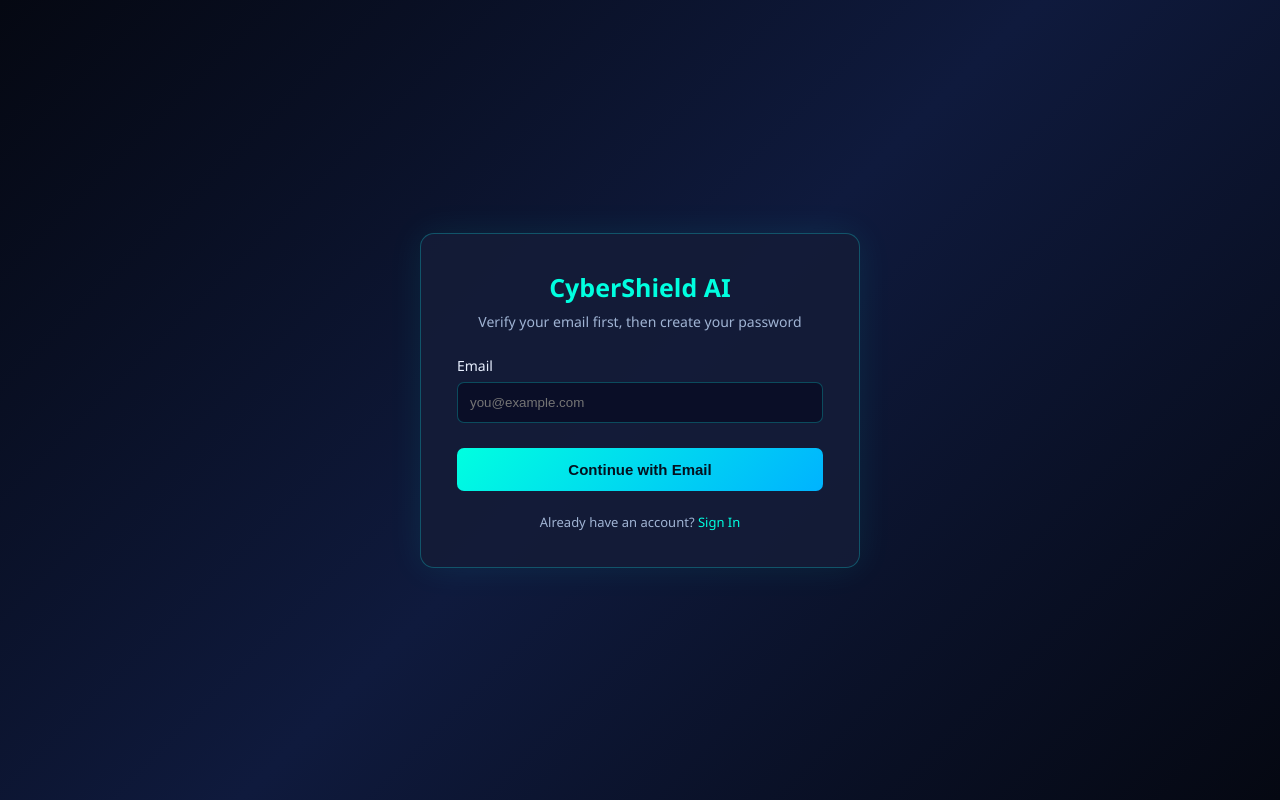
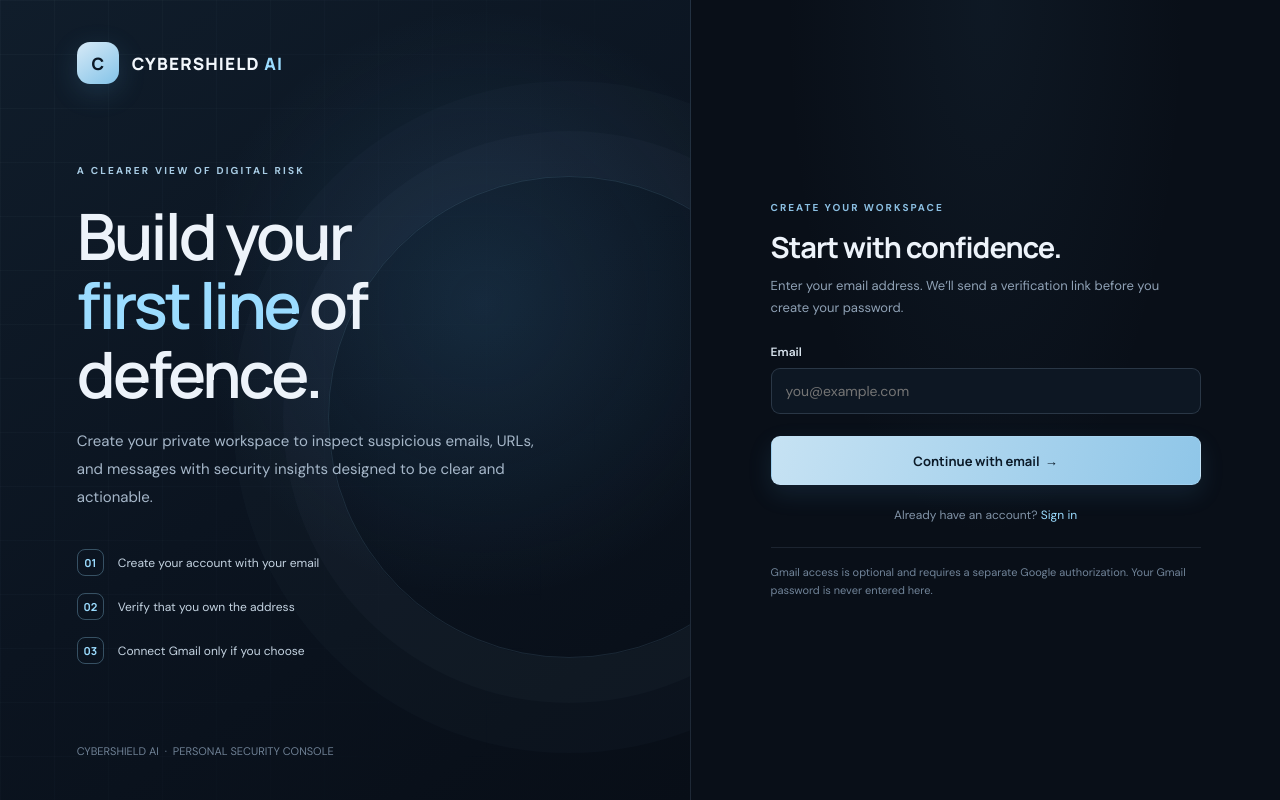
Before and after one commit to syedamahvish03/cyberShieldai, a Django app: page /register/ in a window 1280 px wide. Run offline with Django 5.2, Linux system fonts and the light colour scheme; parts of the project's set-up code (start-up, migrations or seed data) failed here and were passed over.

Commit message:
Redesign registration experience with premium security branding

```diff
--- a/backend/analyzer/templates/registration/register.html
+++ b/backend/analyzer/templates/registration/register.html
@@ -1,155 +1,69 @@
-<!DOCTYPE html>
+<!doctype html>
 <html lang="en">
 <head>
-    <meta charset="UTF-8">
-    <meta name="viewport" content="width=device-width, initial-scale=1.0">
-    <title>Create Account - CyberShield AI</title>
-
+  <meta charset="UTF-8"><meta name="viewport" content="width=device-width, initial-scale=1">
+  <meta name="theme-color" content="#080d15">
+  <title>Create Account | CyberShield AI</title>
+  <link rel="preconnect" href="https://fonts.googleapis.com"><link rel="preconnect" href="https://fonts.gstatic.com" crossorigin>
+  <link href="https://fonts.googleapis.com/css2?family=DM+Sans:wght@400;500;600;700&family=Manrope:wght@400;500;600;700;800&display=swap" rel="stylesheet">
   <style>
-        * {
-            box-sizing: border-box;
-            margin: 0;
-            padding: 0;
-        }
-
-        body {
-            min-height: 100vh;
-            display: flex;
-            align-items: center;
-            justify-content: center;
-            padding: 20px;
-            background: linear-gradient(135deg, #050812, #0f1a3d, #050812);
-            color: #e8f0ff;
-            font-family: "Segoe UI", Arial, sans-serif;
-        }
-
-        .register-card {
-            width: 100%;
-            max-width: 440px;
-            padding: 36px;
-            background: rgba(20, 28, 56, 0.9);
-            border: 1px solid rgba(15, 255, 255, 0.25);
-            border-radius: 14px;
-            box-shadow: 0 0 35px rgba(0, 255, 255, 0.08);
-        }
-
-        h1 {
-            margin-bottom: 8px;
-            text-align: center;
-            color: #00ffe0;
-            font-size: 25px;
-        }
-
-        .subtitle {
-            margin-bottom: 25px;
-            text-align: center;
-            color: #a0b4d4;
-            font-size: 14px;
-        }
-
-        label {
-            display: block;
-            margin: 15px 0 7px;
-            font-size: 14px;
-        }
-
-        input {
-            width: 100%;
-            padding: 12px;
-            border: 1px solid rgba(15, 255, 255, 0.25);
-            border-radius: 7px;
-            outline: none;
-            background: #0a0e27;
-            color: #ffffff;
-        }
-
-        input:focus {
-            border-color: #00ffe0;
-        }
-
-        .helptext {
-            display: block;
-            margin-top: 7px;
-            color: #91a5c8;
-            font-size: 12px;
-            line-height: 1.5;
-        }
-
-        ul.errorlist {
-            margin-top: 7px;
-            color: #ff6b81;
-            font-size: 13px;
-            list-style-position: inside;
-        }
-
-        button {
-            width: 100%;
-            margin-top: 25px;
-            padding: 13px;
-            border: none;
-            border-radius: 7px;
-            background: linear-gradient(135deg, #00ffe0, #00b3ff);
-            color: #04111f;
-            font-size: 15px;
-            font-weight: 700;
-            cursor: pointer;
-        }
-
-        button:hover {
-            opacity: 0.9;
-        }
-
-        .footer {
-            margin-top: 22px;
-            color: #a0b4d4;
-            font-size: 13px;
-            text-align: center;
-        }
-
-        .footer a {
-            color: #00ffe0;
-            text-decoration: none;
-        }
-
-        .footer a:hover {
-            text-decoration: underline;
-        }
+    *{box-sizing:border-box}html,body{margin:0;min-height:100%;font-family:'DM Sans',sans-serif;background:#080d15;color:#edf3fa}
+    body{min-height:100vh;display:grid;grid-template-columns:minmax(0,1.08fr) minmax(390px,.92fr)}
+    .brand-panel{position:relative;display:flex;flex-direction:column;justify-content:space-between;min-height:100vh;padding:42px clamp(32px,6vw,88px);overflow:hidden;background:radial-gradient(ellipse at 70% 38%,rgba(66,133,183,.19),transparent 42%),linear-gradient(145deg,#101d2b,#0b1420 52%,#080e17);border-right:1px solid rgba(171,199,226,.12)}
+    .brand-panel:before{content:"";position:absolute;inset:0;background-image:linear-gradient(rgba(171,199,226,.035) 1px,transparent 1px),linear-gradient(90deg,rgba(171,199,226,.035) 1px,transparent 1px);background-size:54px 54px;mask-image:linear-gradient(110deg,black,transparent 82%)}
+    .brand-panel:after{content:"";position:absolute;width:480px;height:480px;border:1px solid rgba(150,204,239,.12);border-radius:50%;right:-120px;top:22%;box-shadow:0 0 0 45px rgba(150,204,239,.025),0 0 0 95px rgba(150,204,239,.02)}
+    .brand,.hero-copy,.brand-foot{position:relative;z-index:1}.brand{display:flex;align-items:center;gap:13px;color:#f2f7fc;text-decoration:none}
+    .brand-mark{width:42px;height:42px;border-radius:13px;display:grid;place-items:center;background:linear-gradient(145deg,#d7eaf7,#83c3e8);color:#0a1724;font:800 17px Manrope;box-shadow:0 8px 28px rgba(92,171,220,.18)}
+    .brand-name{font:800 17px Manrope;letter-spacing:1.15px}.brand-name span{color:#9bdcff}
+    .hero-copy{max-width:580px;margin:70px 0}.eyebrow{color:#a8cce4;font-size:10px;font-weight:700;letter-spacing:2.2px;text-transform:uppercase}
+    h1{font:600 clamp(38px,5vw,64px)/1.08 Manrope;letter-spacing:-2.8px;margin:24px 0 20px}h1 em{font-style:normal;color:#9bdcff}
+    .hero-copy p{max-width:460px;color:#a6b7c9;font-size:15px;line-height:1.85}
+    .steps{display:grid;gap:17px;margin-top:38px}.step{display:flex;align-items:center;gap:14px;color:#c5d4e2;font-size:12px}.step b{width:27px;height:27px;border:1px solid rgba(155,220,255,.3);border-radius:8px;display:grid;place-items:center;color:#9bdcff;font:700 11px Manrope}
+    .brand-foot{font-size:11px;color:#6f8195}
+    .auth-panel{display:flex;align-items:center;justify-content:center;padding:40px 30px;background:radial-gradient(ellipse at 50% 0%,rgba(68,121,160,.09),transparent 48%),#090f18}
+    .auth-card{width:min(100%,430px)}.mobile-brand{display:none}.kicker{font-size:10px;letter-spacing:2px;text-transform:uppercase;color:#8bbfe2;font-weight:700;margin-bottom:13px}
+    h2{font:700 29px Manrope;margin:0 0 8px;letter-spacing:-1px}.intro{color:#8fa1b5;font-size:13px;line-height:1.7;margin:0 0 25px}
+    label{display:block;color:#d9e4ee;font-size:12px;font-weight:600;margin:15px 0 8px}
+    input{width:100%;height:46px;padding:0 14px;border:1px solid rgba(164,190,220,.19);border-radius:9px;background:#0d1723;color:#f2f7fc;font:14px 'DM Sans';outline:none}
+    input:focus{border-color:#80bfe4;box-shadow:0 0 0 3px rgba(128,191,228,.1)}
+    .helptext{display:block;margin-top:7px;color:#788da3;font-size:11px;line-height:1.6}.errorlist{margin:7px 0 0;padding-left:17px;color:#ff8997;font-size:11px;line-height:1.5}
+    button{width:100%;height:49px;margin-top:22px;border:1px solid rgba(191,226,248,.3);border-radius:9px;background:linear-gradient(105deg,#c6e2f3,#8fc6e8);color:#0b1a28;font:700 13px Manrope;cursor:pointer;box-shadow:0 9px 24px rgba(76,151,199,.14)}
+    button:hover{filter:brightness(1.05);transform:translateY(-1px)}
+    .nonfield{color:#ff8997;font-size:12px;margin-top:12px}.footer{margin-top:22px;text-align:center;color:#8193a7;font-size:12px}a{color:#9bdcff;text-decoration:none}a:hover{text-decoration:underline}
+    .secure-note{border-top:1px solid rgba(164,190,220,.12);margin-top:24px;padding-top:16px;color:#718499;font-size:11px;line-height:1.6}
+    @media(max-width:820px){body{grid-template-columns:1fr}.brand-panel{display:none}.auth-panel{min-height:100vh;padding:32px 22px}.mobile-brand{display:flex;align-items:center;gap:11px;margin-bottom:38px}.mobile-brand .brand-mark{width:38px;height:38px}.mobile-brand .brand-name{font-size:15px}}
   </style>
 </head>
-
 <body>
-    <main class="register-card">
-        <h1>CyberShield AI</h1>
-        <p class="subtitle">Verify your email first, then create your password</p>
-
+  <aside class="brand-panel">
+    <a class="brand" href="/"><span class="brand-mark">C</span><span class="brand-name">CYBERSHIELD <span>AI</span></span></a>
+    <div class="hero-copy">
+      <div class="eyebrow">A clearer view of digital risk</div>
+      <h1>Build your<br><em>first line</em> of defence.</h1>
+      <p>Create your private workspace to inspect suspicious emails, URLs, and messages with security insights designed to be clear and actionable.</p>
+      <div class="steps"><div class="step"><b>01</b> Create your account with your email</div><div class="step"><b>02</b> Verify that you own the address</div><div class="step"><b>03</b> Connect Gmail only if you choose</div></div>
+    </div>
+    <div class="brand-foot">CYBERSHIELD AI &nbsp;·&nbsp; PERSONAL SECURITY CONSOLE</div>
+  </aside>
+  <main class="auth-panel">
+    <section class="auth-card">
+      <a class="mobile-brand" href="/"><span class="brand-mark">C</span><span class="brand-name">CYBERSHIELD <span style="color:#9bdcff">AI</span></span></a>
+      <div class="kicker">Create your workspace</div><h2>Start with confidence.</h2>
+      <p class="intro">Enter your email address. We’ll send a verification link before you create your password.</p>
       <form method="post">
         {% csrf_token %}
-
         {% for field in form %}
-                <label for="{{ field.id_for_label }}">
-                    {{ field.label }}
-                </label>
-
+          <label for="{{ field.id_for_label }}">{{ field.label }}</label>
           {{ field }}
-
-                {% if field.help_text %}
-                    <small class="helptext">
-                        {{ field.help_text }}
-                    </small>
-                {% endif %}
-
+          {% if field.help_text %}<small class="helptext">{{ field.help_text }}</small>{% endif %}
           {{ field.errors }}
         {% endfor %}
-
         {{ form.non_field_errors }}
-
-            <button type="submit">Continue with Email</button>
+        <button type="submit">Continue with email&nbsp; →</button>
       </form>
-
-        <p class="footer">
-            Already have an account?
-            <a href="{% url 'login' %}">Sign In</a>
-        </p>
+      <p class="footer">Already have an account? <a href="{% url 'login' %}">Sign in</a></p>
+      <div class="secure-note">Gmail access is optional and requires a separate Google authorization. Your Gmail password is never entered here.</div>
+    </section>
   </main>
 </body>
 </html>
```
Lines whose indentation alone changed are shown as unchanged.
